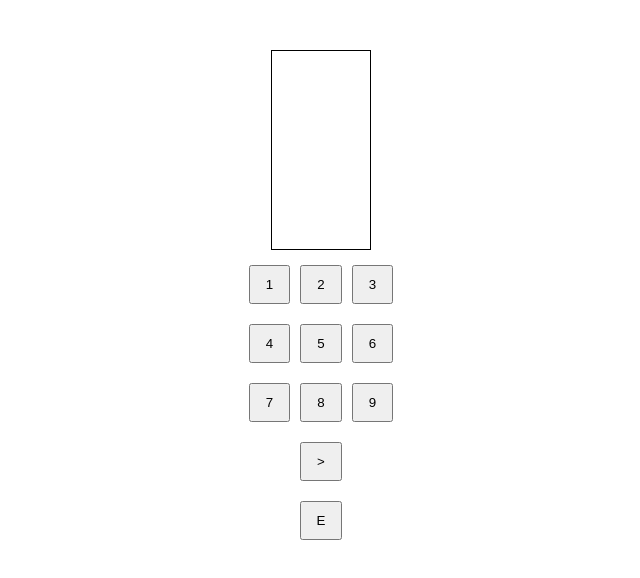
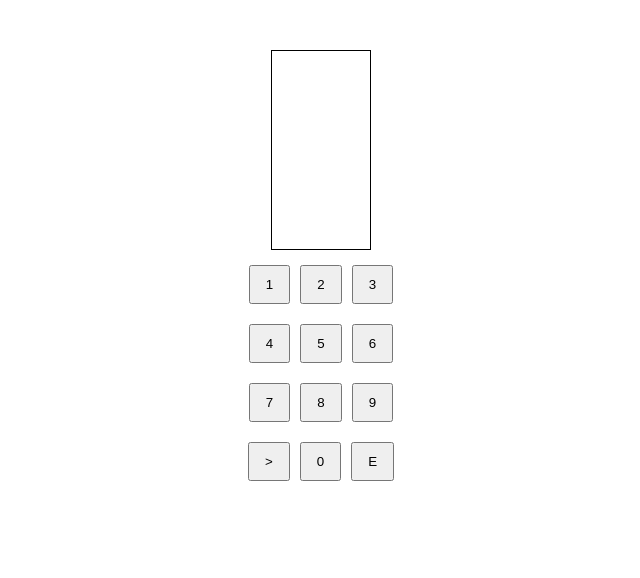
Before and after one commit to ArmaniEt/redux_locker, a React (Create React App) app: page / in a window 1280 px wide. Shown: the top 578 px of the page, without its empty margins (319-959 px from the left). Built offline with nearby package versions, Linux system fonts and the light colour scheme.

Commit message:
Created Zero component, fixed some styles in Confirm component, Eraser component

```diff
--- a/src/components/Confirm/Confirm.css
+++ b/src/components/Confirm/Confirm.css
@@ -1,6 +1,6 @@
 .confirm_button_wrapper {
     margin-top: 10px;
-    display: block;
+    display: inline-block;
 }
 
 .confirm_button {
--- a/src/components/Eraser/Eraser.css
+++ b/src/components/Eraser/Eraser.css
@@ -1,6 +1,6 @@
 .eraser_button_wrapper {
     margin-top: 10px;
-    display: block;
+    display: inline-block;
 
 }
 
--- a/src/components/Zero/Zero.css
+++ b/src/components/Zero/Zero.css
@@ -0,0 +1,11 @@
+.zero_button_wrapper {
+    margin-top: 10px;
+    display: inline-block;
+
+}
+
+.zero_button {
+    padding: 10px 15px;
+    margin: 5px 5px;
+
+}
--- a/src/components/Zero/Zero.js
+++ b/src/components/Zero/Zero.js
@@ -0,0 +1,11 @@
+import React from "react";
+import './Zero.css';
+
+const Zero = (props) => {
+    return <div className="zero_button_wrapper">
+        <button onClick={() => props.clicked(0)} className="zero_button" type="button">0</button>
+    </div>
+};
+
+
+export default Zero;
--- a/src/containers/Locker/Locker_api.js
+++ b/src/containers/Locker/Locker_api.js
@@ -5,6 +5,7 @@ import Display from "./../../components/Display/Display";
 import './Locker.css';
 import Eraser from "./../../components/Eraser/Eraser";
 import Confirm from "./../../components/Confirm/Confirm";
+import Zero from "./../../components/Zero/Zero";
 
 const arr = [];
 const arrLength = 3;
@@ -15,7 +16,6 @@ for (let i = 1; i <= arrLength; i++) {
 
 class Locker extends Component {
     render() {
-        console.log(this.props);
         return <div className="wrapper">
             {this.props.access_granted ?
                 <p className="access_confirm_text">Access Granted</p>
@@ -54,12 +54,17 @@ class Locker extends Component {
                     />
                 })}
             </div>
+            <div>
                 <Eraser
                     onDelete={this.props.deleteDigit}
+                />
+                <Zero
+                    clicked={this.props.getInput}
                 />
                 <Confirm
                     confirmation={this.props.confirmPassword}
                 />
+            </div>
         </div>
     }
 }
```
Lines whose indentation alone changed are shown as unchanged.
